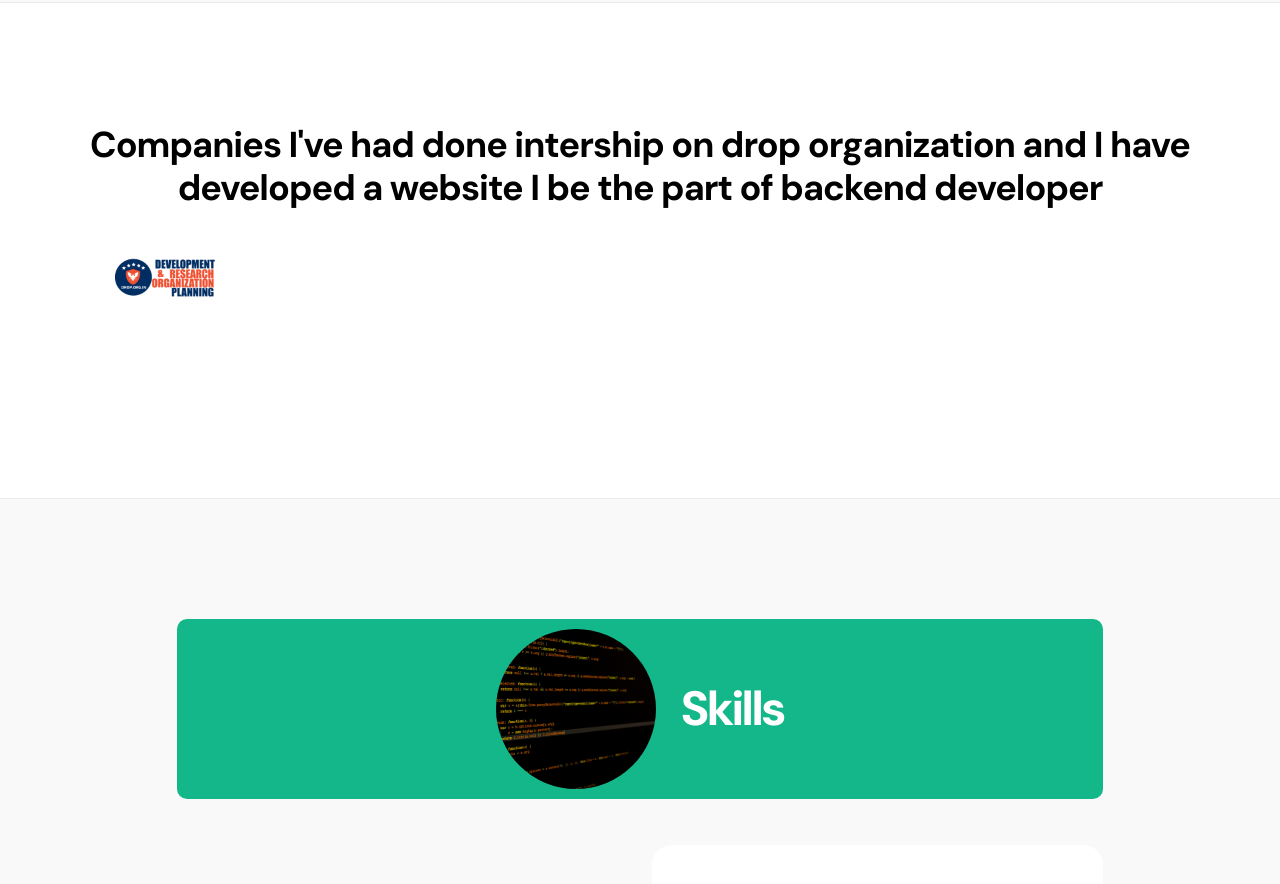
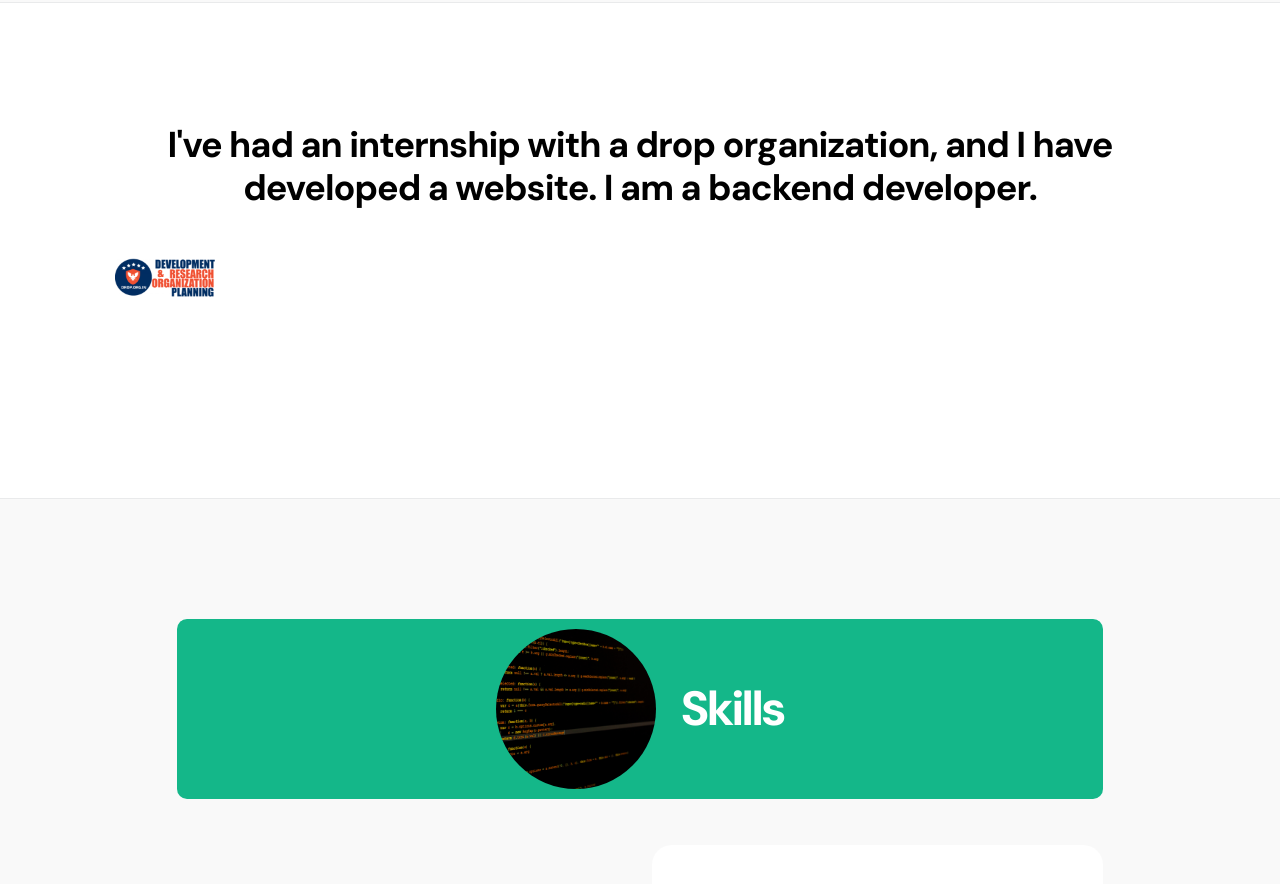
Before and after one commit to Gyro-web/digital-portfolio, a plain HTML site: page index.html in a window 1280 px wide. Shown: the part 1920-2804 px from the top of the page. Drawn offline with Linux system fonts and the light colour scheme.

Commit message:
Update index.html

```diff
--- a/index.html
+++ b/index.html
@@ -214,7 +214,7 @@
                     <div class="row align-items-center">
 
                         <div class="col-lg-12 col-12">
-                            <h3 class="text-center mb-5">Companies I've had done intership on drop organization and I have developed a website I be the part of backend developer</h3>
+                            <h3 class="text-center mb-5">I've had an internship with a drop organization, and I have developed a website. I am a backend developer.</h3>
                         </div>
 
 
```
